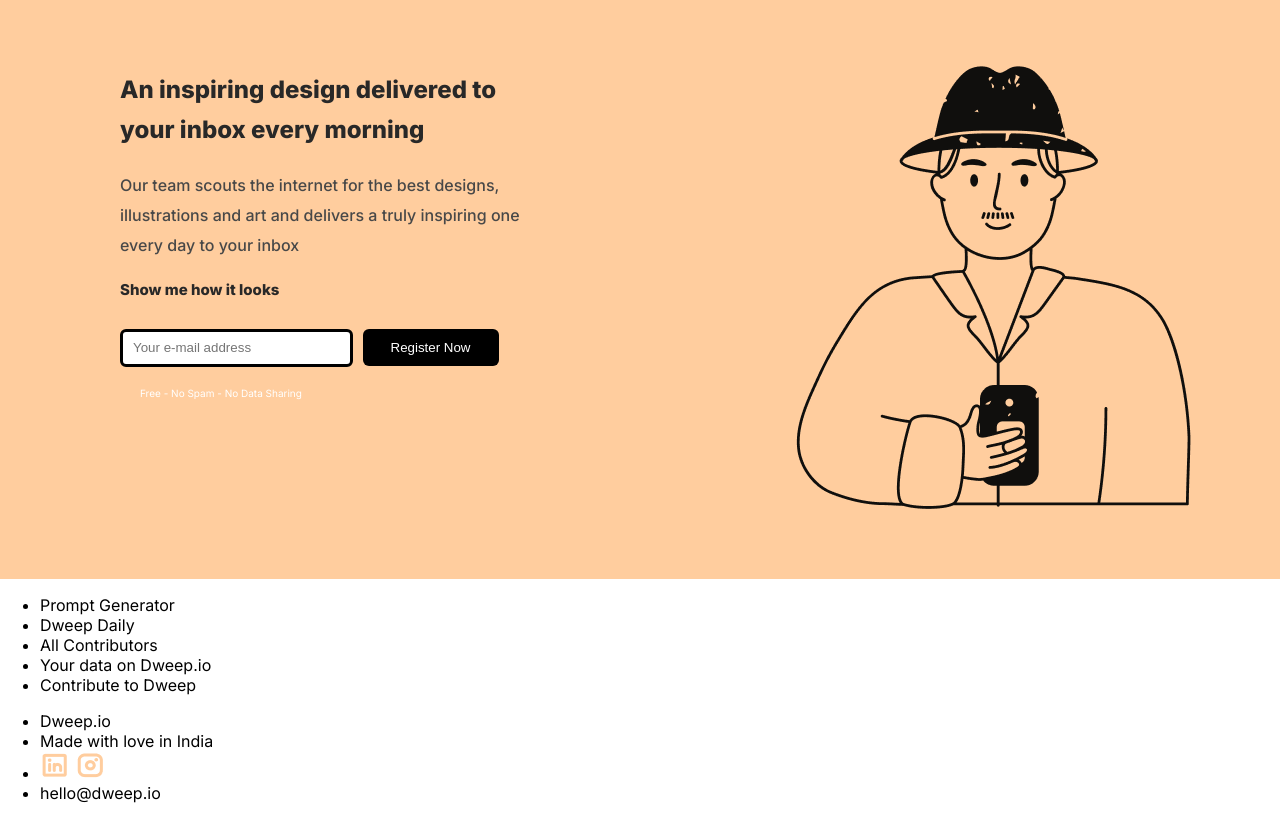
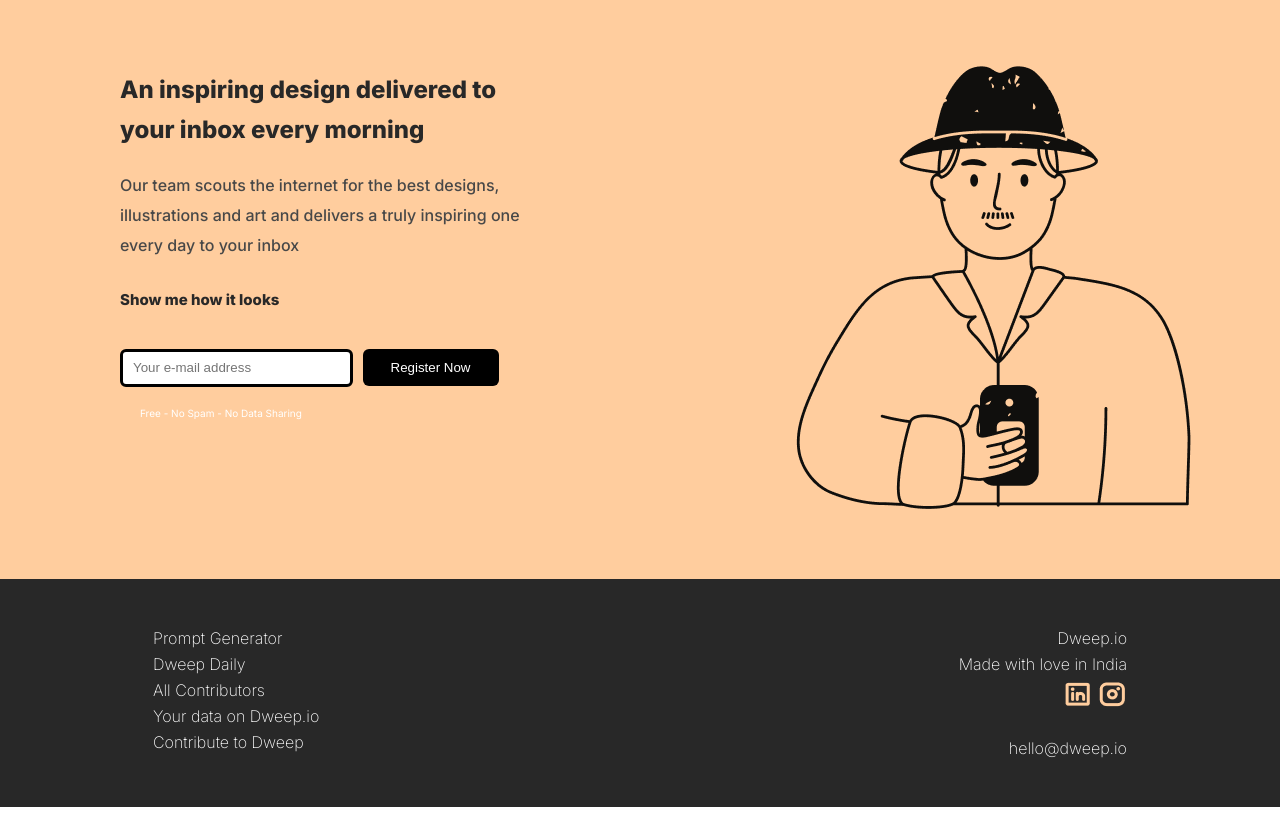
Before and after one commit to rakesh-kumar-18/micro-project-1, a plain HTML site: page index.html in a window 1280 px wide. Drawn offline with Linux system fonts and the light colour scheme.

Commit message:
style the footer section

```diff
--- a/index.html
+++ b/index.html
@@ -16,11 +16,7 @@
         <section class="left-section">
             <h1>An inspiring design delivered to your inbox every morning</h1>
             <p class="desc">Our team scouts the internet for the best designs, illustrations and art and delivers a
-                truly inspiring
-                one
-                every
-                day to
-                your inbox</p>
+                truly inspiring one every day to your inbox</p>
             <h4>Show me how it looks</h4>
             <input type="email" placeholder="Your e-mail address">
             <button type="submit">Register Now</button>
@@ -28,7 +24,7 @@
         </section>
 
         <section>
-            <img class="dweep-img" src="images/dweep io 1.png" alt="logo">
+            <img src="images/dweep io 1.png" alt="logo">
         </section>
     </header>
 
@@ -41,13 +37,14 @@
             <li>Contribute to Dweep</li>
         </ul>
 
-        <ul>
+        <ul class="right-list">
             <li>Dweep.io</li>
             <li>Made with love in India</li>
             <li>
                 <img src="images/LinkedinLogo.png" alt="LinkedIn Logo">
                 <img src="images/InstagramLogo.png" alt="Instagram Logo">
             </li>
+            <br>
             <li>hello@dweep.io</li>
         </ul>
     </footer>
--- a/style.css
+++ b/style.css
@@ -1,5 +1,6 @@
 body {
     margin: 0;
+    padding: 0;
     font-family: "Inter", sans-serif;
 }
 
@@ -20,10 +21,17 @@ h1 {
     font-weight: 800;
 }
 
+.desc {
+    color: #484848;
+    line-height: 30px;
+    font-weight: 500;
+}
+
 h4 {
     color: #282828;
     font-weight: 800;
     font-size: 15px;
+    padding: 10px 0;
 }
 
 input {
@@ -51,8 +59,24 @@ button {
     padding: 10px 20px;
 }
 
-.desc {
-    color: #484848;
-    line-height: 30px;
-    font-weight: 500;
+footer {
+    display: flex;
+    justify-content: space-between;
+    color: #FFFFFF;
+    background-color: #282828;
+    padding: 30px 150px;
+    font-weight: 200;
 }
+
+ul {
+    padding-left: 0px;
+}
+
+li {
+    list-style: none;
+    padding: 3px;
+}
+
+.right-list {
+    text-align: right;
+}
```
